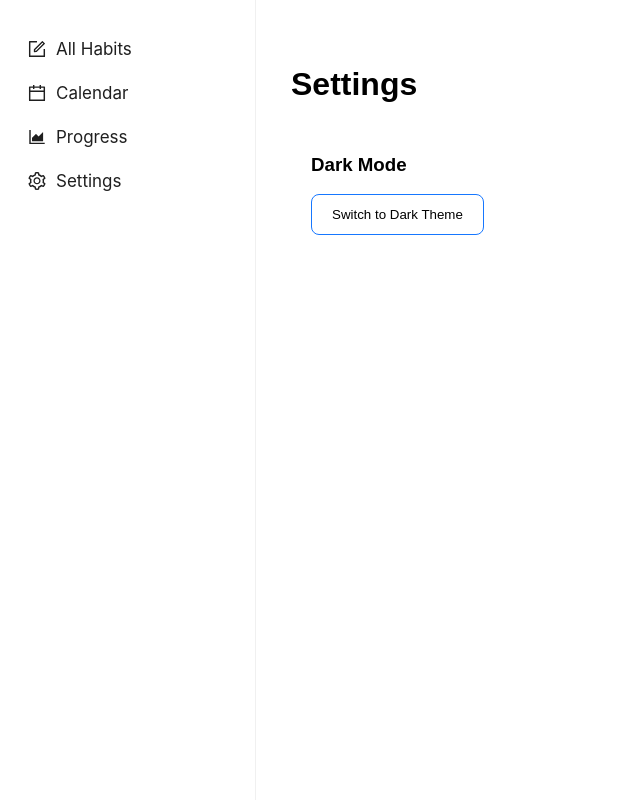
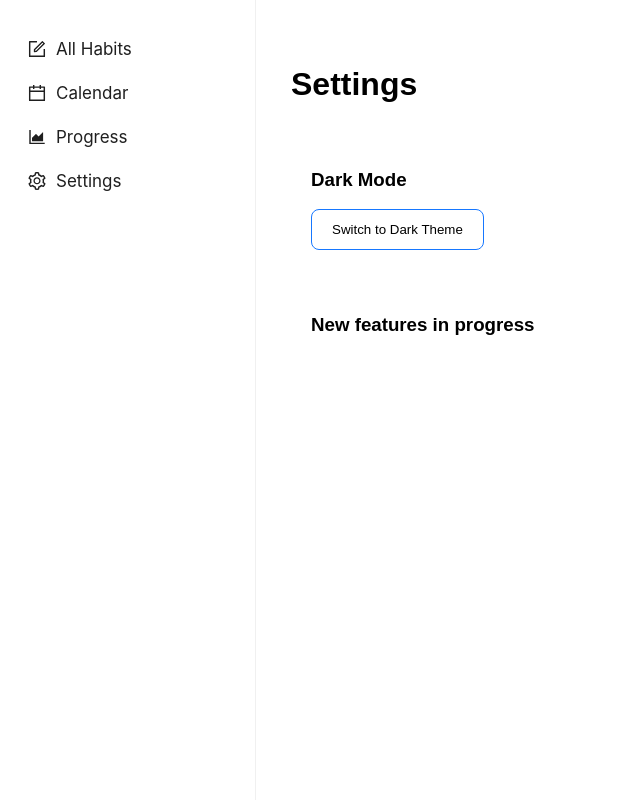
Before and after one commit to trenches022/react-habit-tracker, a React (Vite) app: page /settings in a window 1280 px wide. Shown: the whole page, without its empty margins (0-640 px from the left). Built offline with nearby package versions, Linux system fonts and the light colour scheme.

Commit message:
added features container

```diff
--- a/src/Components/Settings/Settings.css
+++ b/src/Components/Settings/Settings.css
@@ -6,9 +6,18 @@
   border-radius: 12px;
   padding: 20px 10px;
   color: var(--text-color);
+  gap: 15px;
 }
 
 .setting-dark-mode{
+  background-color: var(--card-background);
+  height: 15vh;
+  padding-left: 20px;
+  padding-top: 10px;
+  border-radius: 12px;
+}
+
+.features{
   background-color: var(--card-background);
   height: 15vh;
   padding-left: 20px;
--- a/src/Components/Settings/Settings.jsx
+++ b/src/Components/Settings/Settings.jsx
@@ -13,6 +13,9 @@ const Settings = () => {
           Switch to {themeMode === "light" ? "Dark" : "Light"} Theme
         </button>
       </div>
+      <div className='features'>
+        <h3>New features in progress</h3>
+      </div>
     </div>
   );
 };
```
